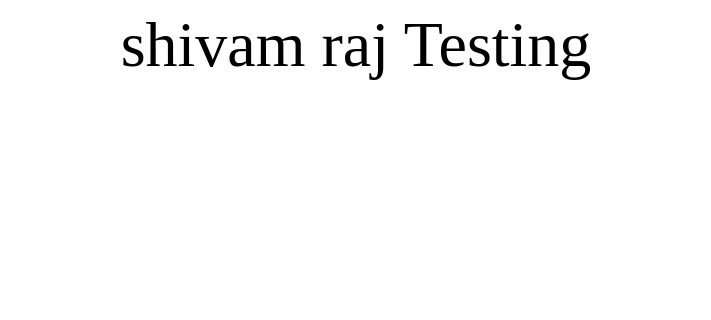
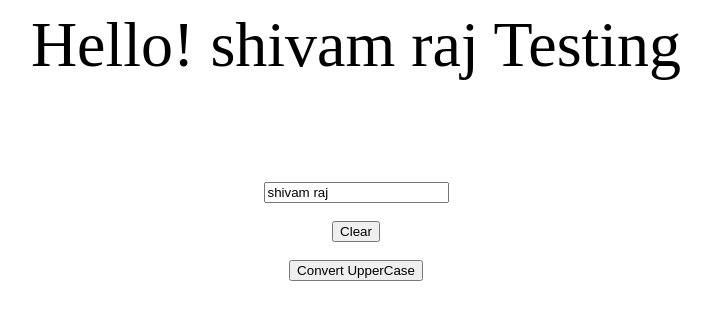
Before and after one commit to Mtank10/VueJS-Learning, a Vue app: page / in a window 1280 px wide. Shown: the top 320 px of the page, without its empty margins (284-995 px from the left). Built offline with nearby package versions, Linux system fonts and the light colour scheme.

Commit message:
add button for clear text and convert uppercase functionality

```diff
--- a/src/components/TestComponent.vue
+++ b/src/components/TestComponent.vue
@@ -1,6 +1,11 @@
 <template>
     <div id="testing">
-         {{ name }} Testing
+         Hello! {{ name }} Testing
+    </div>
+    <div class="main">
+    <input type="text" v-model="name"><br><br>
+    <button v-on:click="greet">Clear</button><br><br>
+    <button v-on:click="capitalize">Convert UpperCase</button>
     </div>
 </template>
 
@@ -11,7 +16,15 @@
         return {
             name:"shivam raj"
         }
-    }
+    },
+    methods: {
+        greet:function(){
+        this.name=""
+      },
+      capitalize:function(){
+        this.name=this.name.toUpperCase()
+      },
+    },
  }
 </script>
 <style>
@@ -19,4 +32,8 @@
     font-size: 4em;
     text-align: center;
  }
+ .main{
+    margin: 100px;
+    text-align: center;
+ }
 </style>
```
